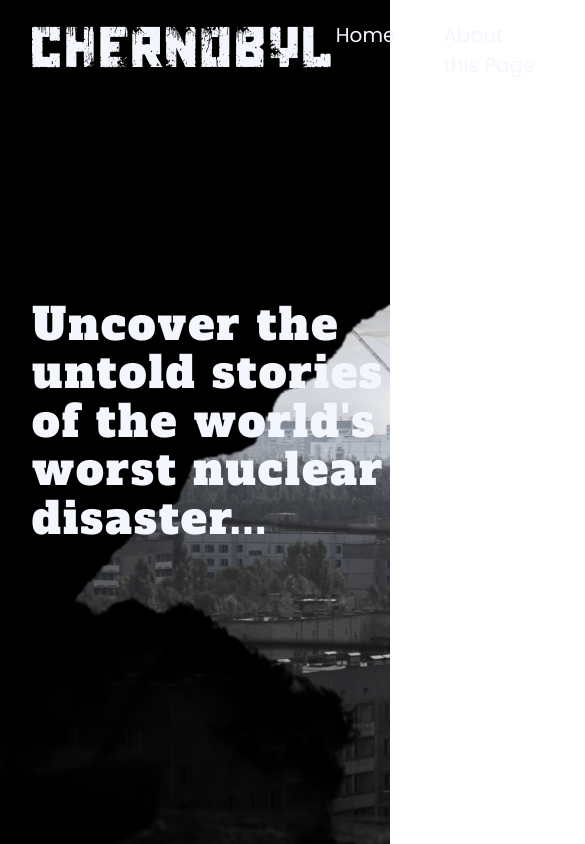
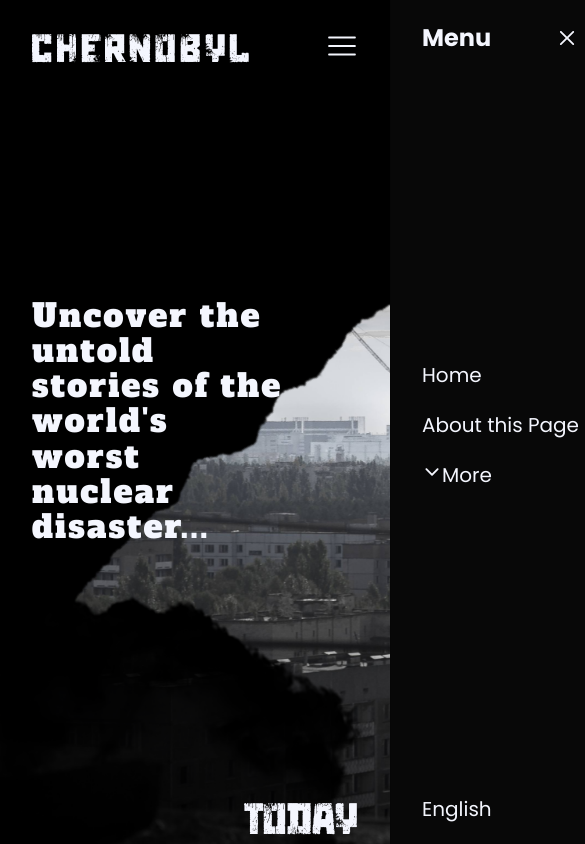
Before and after one commit to JaniBT/3okos-chernobil, a React (Vite) app in the folder client/: page / in a window 390 px wide. Shown: the top 844 px of the page, 585 px wide, since content can reach past the window. Built offline with nearby package versions, Linux system fonts and the light colour scheme.

Commit message:
finished home page

```diff
--- a/client/package.json
+++ b/client/package.json
@@ -12,6 +12,7 @@
   "dependencies": {
     "i18next": "^23.11.3",
     "react": "^18.2.0",
+    "react-burger-menu": "^3.0.9",
     "react-dom": "^18.2.0",
     "react-i18next": "^14.1.1",
     "react-icons": "^5.1.0",
--- a/client/src/Pages/Home.css
+++ b/client/src/Pages/Home.css
@@ -135,7 +135,93 @@
     margin-top: auto;
 }
 
+.navigation-bar .hamburger {
+    display: none;
+    color: var(--clr-white);
+    font-size: 2rem;
+}
 
+.navigation-bar .hamburger svg {
+    cursor: pointer;
+}
+
+.navigation-bar .hamburger-menu {
+    display: none;
+    position: fixed;
+    width: fit-content;
+    height: 100%;
+    top: 0;
+    right: 0;
+    flex-direction: column;
+    justify-content: space-between;
+    align-items: flex-start;
+    padding: 10px 16px;
+    background-color: var(--clr-black);
+    z-index: 99;
+
+    transform: translate3d(100%, 0, -100px);
+    transition: transform .5s ease;
+}
+
+.navigation-bar .hamburger-menu a {
+    text-decoration: none;
+    color: var(--clr-white);
+    font-size: 1.25rem;
+    font-family: var(--ff-poppins);
+    padding: 10px 16px;
+    opacity: 1;
+
+    transition: opacity .2s ease;
+}
+
+.navigation-bar .hamburger-menu a:hover {
+    opacity: .5;
+}
+
+.navigation-bar .hamburger-menu button {
+    font-size: 1.25rem;
+    font-family: var(--ff-poppins);
+    margin: 6px 10px;
+    padding: 4px 6px;
+    cursor: pointer;
+    background: none;
+    border: none;
+    color: var(--clr-white);
+    opacity: 1;
+
+    transition: opacity .2s ease;
+}
+
+.navigation-bar .hamburger-menu button:hover {
+    opacity: .5;
+}
+
+.navigation-bar .hamburger-menu .hamburger-menu-title {
+    font-family: var(--ff-poppins);
+    color: var(--clr-white);
+    font-size: 1.5rem;
+    padding: 10px 16px;
+    display: flex;
+    width: 100%;
+    justify-content: space-between;
+    align-items: center;
+}
+
+.navigation-bar .hamburger-menu .hamburger-menu-title svg {
+    opacity: 1;
+
+    transition: .2s ease;
+}
+
+.navigation-bar .hamburger-menu .hamburger-menu-title svg:hover {
+    cursor: pointer;
+    opacity: .5;
+}
+
+.navigation-bar .hamburger-menu .menus {
+    display: flex;
+    flex-direction: column;
+}
 
 /* Media-queries */
 
@@ -157,6 +243,58 @@
     }
 }
 
-@media screen and (max-width: 1100px) {
+/* @media screen and (max-width: 1100px) {
 
+} */
+
+@media screen and (max-width: 950px) {
+    .content .content-title h1 {
+        font-size: 2.25rem;
+    }
+
+    .date-span {
+        font-size: 2.5rem;
+    }
+
+    .navigation-bar h1 {
+        font-size: 2.75rem;
+    }
+
+    .navigation-bar nav {
+        display: none;
+    }
+
+    .navigation-bar span {
+        display: none;
+    }
+
+    .navigation-bar .hamburger {
+        display: block;
+    }
+
+    .navigation-bar .hamburger-menu {
+        display: flex;
+    }
 }
+
+@media screen and (max-width: 700px) {
+    .content .content-title {
+        width: 65%;
+    }
+
+    .content .content-title h1 {
+        font-size: 2rem;
+    }
+}
+
+@media screen and (max-width: 470px) {
+    .navigation-bar h1 {
+        font-size: 2.25rem;
+    }
+}
+
+@media screen and (max-height: 400px) {
+    .mainpage-container {
+        gap: 1rem;
+    }
+}
--- a/client/src/components/Navbar.jsx
+++ b/client/src/components/Navbar.jsx
@@ -1,12 +1,14 @@
 import { Link } from 'react-router-dom'
 import { IoIosArrowDown } from "react-icons/io";
+import { RxHamburgerMenu, RxCross2 } from "react-icons/rx"
 import hun_flag from '../assets/icons/hungarianIcon.png'
 import en_flag from '../assets/icons/englishIcon.png'
 import { useTranslation } from "react-i18next"
-import { useState } from 'react';
+import { useState } from 'react'
 
 const Navbar = () => {
     const [swap, setSwap] = useState(false)
+    const [isOpen, setIsOpen] = useState(false)
     const { t, i18n } = useTranslation()
 
     const handleLanguageIconSwap = () => {
@@ -22,20 +24,57 @@
         i18n.changeLanguage(language)
     }
 
+    const handleSidebarOpening = () => {
+        if (isOpen) {
+            closeSidebar()
+            setIsOpen(false)
+            return
+        }
+
+        openSideBar()
+        setIsOpen(true)
+    }
+
+    const openSideBar = () => {
+        document.querySelector('.hamburger-menu').style.transform = "translate3d(0%, 0%, 0px)"
+    }
+
+    const closeSidebar = () => {
+        document.querySelector('.hamburger-menu').style.transform = "translate3d(100%, 0%, -100px)"
+    }
+
     return (
         <header className='navigation-bar'>
             <h1>{t('heading')}</h1>
             <nav>
                 <Link to="/">{t('nav_one')}</Link>
-                <Link to="/">{t('nav_second')}</Link>
-                <Link to="/" title='Go to menus section'>
+                <Link to="/about">{t('nav_second')}</Link>
+                <Link to="/menus" title={t('moreMenuDesc')}>
                     <IoIosArrowDown />
                     {t('nav_third')}
                 </Link>
             </nav>
             <span>
-                <img src={`${!swap ? en_flag : hun_flag}`} onClick={handleLanguageIconSwap} width="32" height="32" alt="Language Changer" title='Click to change language' />
+                <img src={`${!swap ? en_flag : hun_flag}`} onClick={handleLanguageIconSwap} width="32" height="32" alt="Language Changer" title={t('languageSelectDesc')} />
             </span>
+            <div className='hamburger'>
+                <RxHamburgerMenu onClick={ handleSidebarOpening } />
+            </div>
+            <div id="hamburger-menu" className='hamburger-menu'>
+                <div className='hamburger-menu-title'>
+                    <h4>Menu</h4>
+                    <RxCross2 onClick={handleSidebarOpening} />
+                </div>
+                <div className='menus'>
+                    <Link to="/">{t('nav_one')}</Link>
+                    <Link to="/about">{t('nav_second')}</Link>
+                    <Link to="/menus" title={t('moreMenuDesc')}>
+                        <IoIosArrowDown />
+                        {t('nav_third')}
+                    </Link>
+                </div>
+                <button type="button" onClick={handleLanguageIconSwap}>{t('buttonText')}</button>
+            </div>
         </header>
     )
 }
--- a/client/src/locale/en.json
+++ b/client/src/locale/en.json
@@ -5,5 +5,8 @@
   "nav_third": "More",
   "paragraph": "Uncover the untold stories of the world's worst nuclear disaster...",
   "time": "TODAY",
-  "timeThen": "THEN"
+  "timeThen": "THEN",
+  "moreMenuDesc": "Go to menus section",
+  "languageSelectDesc": "Click to change language",
+  "buttonText": "English"
 }
--- a/client/src/locale/hu.json
+++ b/client/src/locale/hu.json
@@ -5,5 +5,8 @@
   "nav_third": "Továbbiak",
   "paragraph": "Tárja fel a világ legdurvább nukleáris katasztrófájának elmondatlan történeteit...",
   "time": "NAPJAINKBAN",
-  "timeThen": "AKKOR"
+  "timeThen": "AKKOR",
+  "moreMenuDesc": "Tovább a menük szekcióra",
+  "languageSelectDesc": "Kattints a nyelv változtatáshoz",
+  "buttonText": "Hungarian"
 }
```
Also changed, not shown: 1 other file (tests, documents, lock files or other folders).
